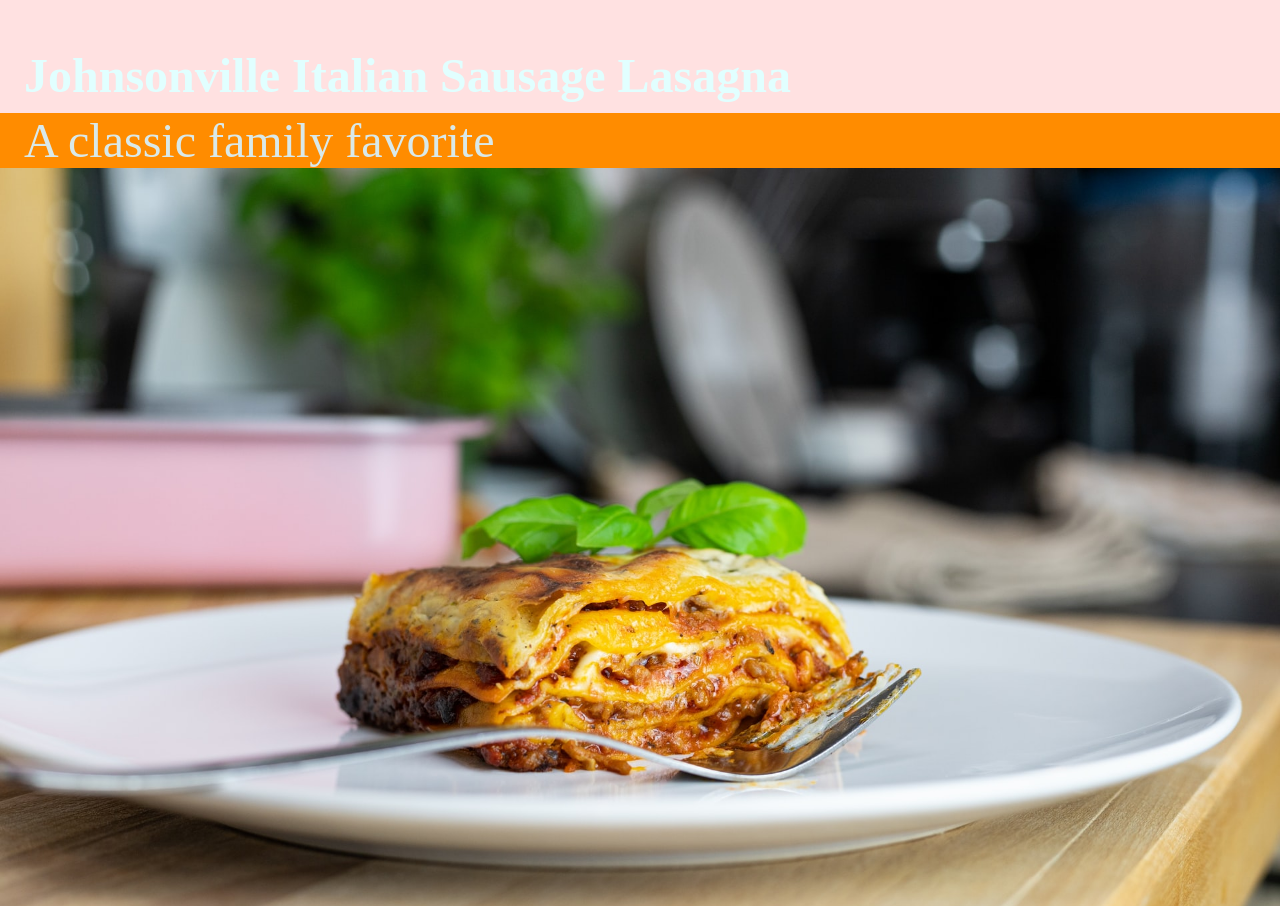
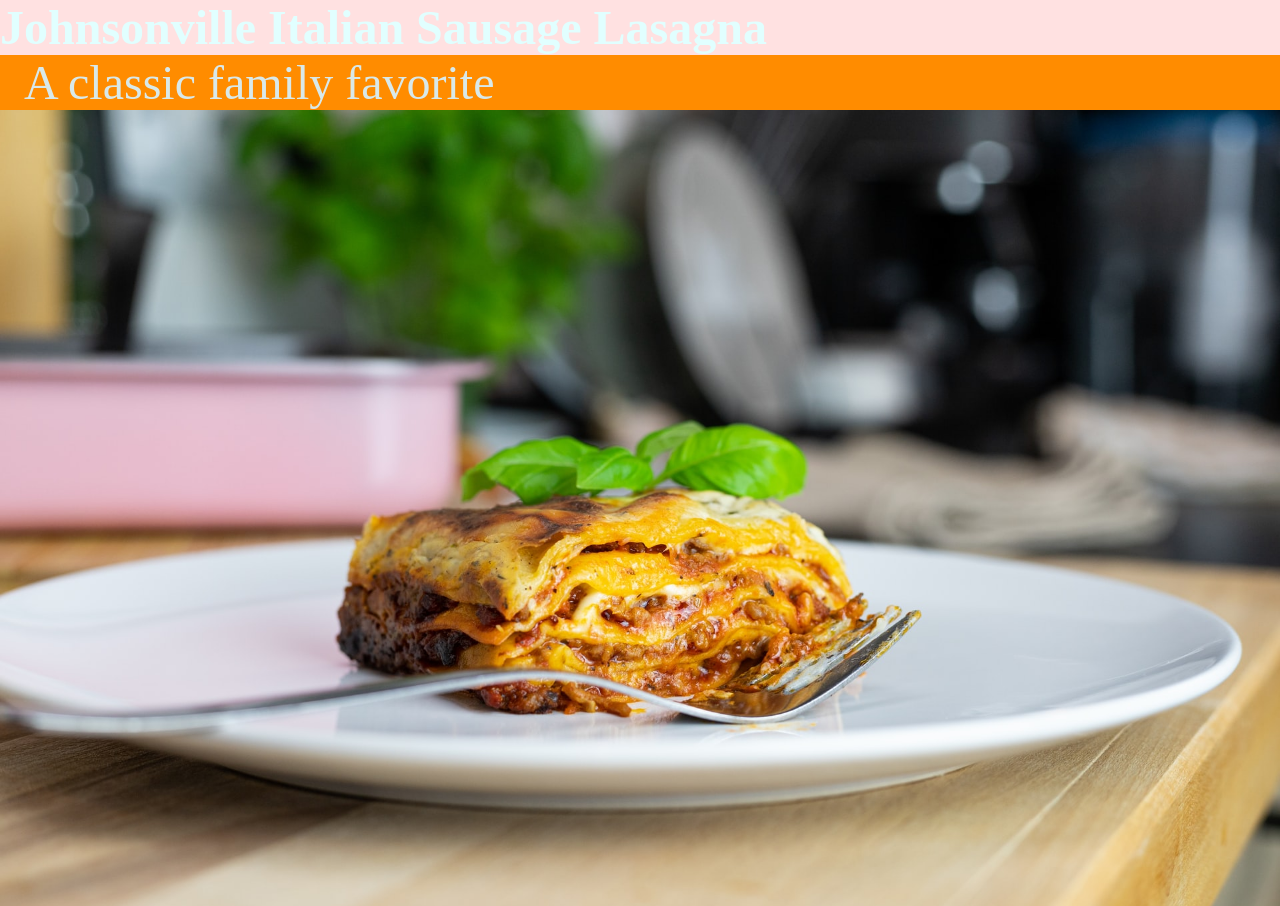
Before and after one commit to LauraME3/LauraME3.github.io, a plain HTML site: page grc338/css-mobile-first/index.html in a window 1280 px wide. Shown: the top 906 px of the page. Drawn offline with Linux system fonts and the light colour scheme; a web font is replaced by a local one.

Commit message:
Update lasagnastyle.css

```diff
--- a/grc338/css-mobile-first/lasagnastyle.css
+++ b/grc338/css-mobile-first/lasagnastyle.css
@@ -17,7 +17,7 @@ figcaption {
 
 h1 {
     background-color:rgb(255, 225, 225);
-    padding: 1em .5em .2em;
+    padding: oem .5em .2em;
     font-family: Sutro, serif;
     font-weight: 700;
     font-style: normal;
```
